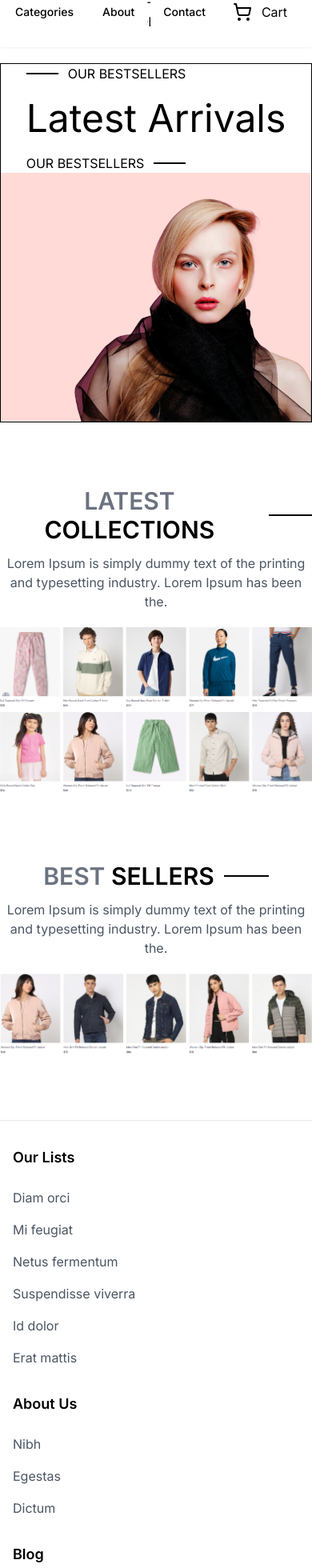
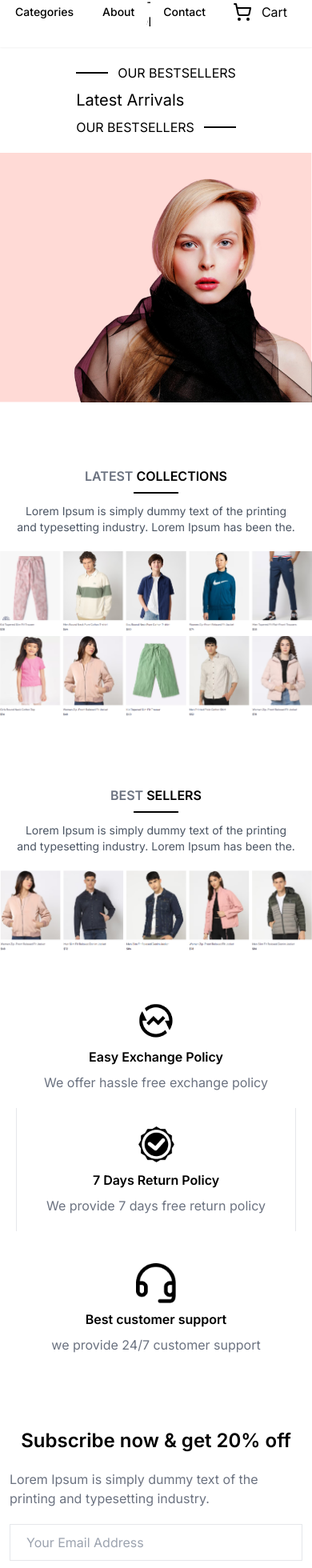
Before and after one commit to imran0dot/bd-commerce, a Next.js app: page / in a window 390 px wide. Shown: the part 29-1989 px from the top of the page at 80% size. Built offline with nearby package versions, Linux system fonts and the light colour scheme.

Commit message:
added subscribe section and home page ui done

```diff
--- a/app/page.tsx
+++ b/app/page.tsx
@@ -4,6 +4,9 @@ import { Metadata } from "next";
 import Image from "next/image";
 import latest from '../public/assets/images/Home/latest.png'
 import best_seller from '../public/assets/images/Home/best.png'
+import Exchange from '../public/assets/icon/Exchange.png'
+import Returns from '../public/assets/icon/Return.png'
+import Support from '../public/assets/icon/support.png'
 
 
 export const metadata: Metadata = {
@@ -30,13 +33,45 @@ export default function Home() {
 
 
       {/* LATEST COLLECTIONS */}
-      <div className="my-20 space-y-5">
+      <div className="my-10 lg:my-20 space-y-5">
         <Section_title subTitle="BEST " title="SELLERS" description={"Lorem Ipsum is simply dummy text of the printing and typesetting industry. Lorem Ipsum has been the."} />
         <div >
           <Image src={best_seller} alt="" />
         </div>
       </div>
 
+      {/* Policy */}
+
+      <div className="grid grid-cols-1 md:grid-cols-2 lg:grid-cols-3 gap-5 p-5">
+          <div className="flex flex-col items-center justify-center space-y-2">
+            <Image src={Exchange} width={50} alt="" />
+            <h4 className="font-semibold">Easy Exchange Policy</h4>
+            <p className="text-gray-500">We offer hassle free exchange policy</p>
+          </div>
+
+          <div className="flex flex-col items-center justify-center space-y-2 p-5 border-l border-r">
+            <Image src={Returns} width={50} alt="" />
+            <h4 className="font-semibold">7 Days Return Policy</h4>
+            <p className="text-gray-500">We provide 7 days free return policy</p>
+          </div>
+
+          <div className="flex flex-col items-center justify-center space-y-2 p-5">
+            <Image src={Support} width={50} alt="" />
+            <h4 className="font-semibold">Best customer support</h4>
+            <p className="text-gray-500">we provide 24/7 customer support</p>
+          </div>
+      </div>
+
+      {/* Subscribe  */}
+
+      <div className="p-3 lg:p-0 flex flex-col items-center justify-center space-y-5 my-10">
+        <h1 className="text-2xl font-semibold">Subscribe now & get 20% off</h1>
+        <p className="text-gray-500">Lorem Ipsum is simply dummy text of the printing and typesetting industry.</p>
+        <form className="flex flex-wrap justify-center lg:w-[60%] mx-auto space-y-5 lg:space-y-0">
+          <input type="email" placeholder="Your Email Address" className="w-full lg:w-[80%] px-5 py-2.5 border outline-none" />
+          <button type="submit" className="flex items-center rounded-md justify-center bg-black text-white px-5 py-2.5 uppercase lg:rounded-r-md lg:rounded-l-none">Subscribe</button>
+        </form>
+      </div>
     </div>
   )
 }
--- a/components/Hero/Hero.tsx
+++ b/components/Hero/Hero.tsx
@@ -3,14 +3,14 @@ import HeroImg from '../../public/assets/images/Home/hero_img.png'
 import Image from 'next/image'
 const Hero = () => {
     return (
-        <div className='my-5 grid grid-cols-1 md:grid-cols-2 border border-black'>
+        <div className='my-5 grid grid-cols-1 md:grid-cols-2 lg:border border-black'>
             <div className='flex items-center justify-center' >
-                <div className='space-y-5'>
+                <div className='space-y-2 mb-5 lg:mb-0 lg:space-y-5'>
                     <div className='flex items-center gap-3 '>
                         <hr className='w-10 border-[1px] border-black' />
                         <h3>OUR BESTSELLERS</h3>
                     </div>
-                    <h1 className='text-5xl'>Latest Arrivals</h1>
+                    <h1 className='text-xl lg:text-5xl'>Latest Arrivals</h1>
                     <div className='flex items-center gap-3 '>
                         <h3>OUR BESTSELLERS</h3>
                         <hr className='w-10 border-[1px] border-black' />
--- a/components/Section_title/Section_title.tsx
+++ b/components/Section_title/Section_title.tsx
@@ -2,14 +2,14 @@ import React from 'react';
 import PropTypes from 'prop-types'
 const Section_title = ({subTitle, title, description}) => {
     return (
-        <div className='text-center space-y-3'>
-            <div className='flex items-center gap-3 justify-center'>
-                <h1 className='text-3xl font-semibold'><span className='text-gray-500'>{subTitle}</span> {title} </h1>
-                <hr className='w-14 border-[1px] border-black' />
+        <div className='text-center space-y-3 px-5 lg:px-0'>
+            <div className='lg:flex items-center gap-3 justify-center'>
+                <h1 className=' lg:text-3xl font-semibold'><span className='text-gray-500'>{subTitle}</span> {title} </h1>
+                <hr className='w-14 mx-auto lg:mx-0 border-[1px] border-black mt-2 lg:mt-0' />
             </div>
             {
                 description &&
-                <p className='text-gray-600'>{description}</p>
+                <p className='text-gray-600 text-sm lg:text-md'>{description}</p>
             }
         </div>
     );
```
